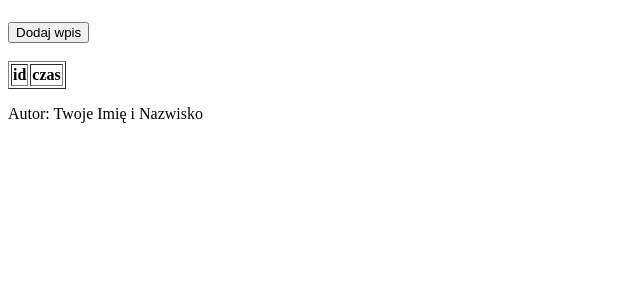
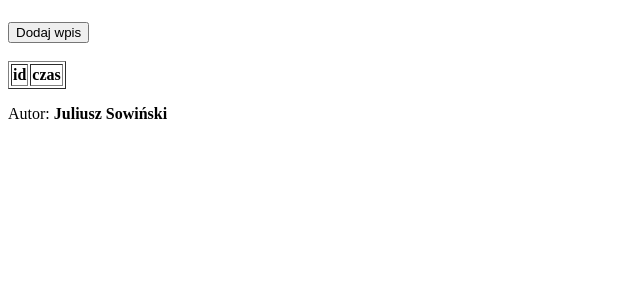
Before and after one commit to Julyusz/php_cwiczenie, a PHP site: page / in a window 1280 px wide. Shown: the part 58-358 px from the top of the page, without its empty margins (0-640 px from the left). Run offline with PHP 8.4, Linux system fonts and the light colour scheme; data that the repository does not hold is empty.

Commit message:
gotowa praca

```diff
--- a/index.php
+++ b/index.php
@@ -36,7 +36,7 @@ $wynik = mysqli_query($conn, "SELECT * FROM wpisy");
         <?php endwhile; ?>
     </table>
 
-    <footer><p>Autor: Twoje Imię i Nazwisko</p></footer>
+    <footer><p>Autor: <b>Juliusz Sowiński</b></p></footer>
 </body>
 </html>
 <?php mysqli_close($conn); ?>
```
